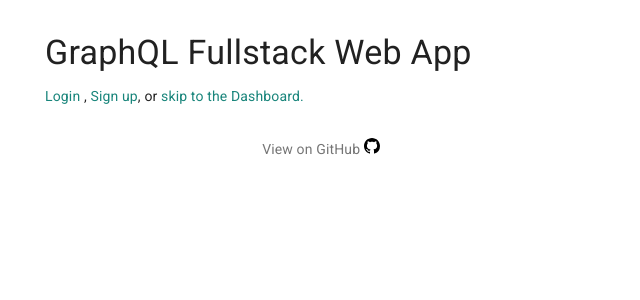
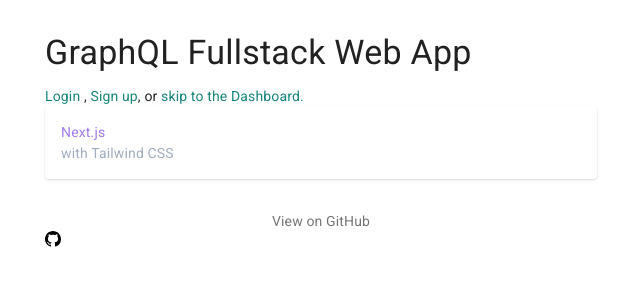
Before and after one commit to kunalgorithm/graphql-fullstack, a Next.js app: page / in a window 1280 px wide. Shown: the top 300 px of the page, without its empty margins (319-959 px from the left). Built offline with nearby package versions, Linux system fonts and the light colour scheme.

Commit message:
tailwind installed 🎐

```diff
--- /dev/null
+++ b/next.config.js
@@ -0,0 +1,2 @@
+const withCSS = require("@zeit/next-css");
+module.exports = withCSS({});
--- a/package.json
+++ b/package.json
@@ -18,9 +18,11 @@
     "@apollo/react-ssr": "^3.1.0",
     "@material-ui/core": "^4.4.1",
     "@material-ui/icons": "^4.2.1",
+    "@zeit/next-css": "^1.0.1",
     "apollo-boost": "^0.4.4",
     "apollo-link-context": "^1.0.19",
     "apollo-server-micro": "2.6.7",
+    "autoprefixer": "^9.7.4",
     "bcryptjs": "^2.4.3",
     "cookie": "^0.4.0",
     "graphql": "14.4.2",
@@ -28,6 +30,7 @@
     "isomorphic-unfetch": "^3.0.0",
     "jsonwebtoken": "^8.5.1",
     "next": "latest",
+    "postcss-import": "^12.0.1",
     "prisma-client-lib": "^1.34.10",
     "prisma2": "^2.0.0-preview016.1",
     "react": "^16.8.6",
@@ -36,6 +39,8 @@
   },
   "devDependencies": {
     "@types/react": "^16.9.2",
+    "postcss-preset-env": "^6.7.0",
+    "tailwindcss": "^1.2.0",
     "tslint": "^5.19.0",
     "typescript": "^3.6.2"
   }
--- a/pages/_app.js
+++ b/pages/_app.js
@@ -4,7 +4,7 @@ import Head from "next/head";
 import { ThemeProvider } from "@material-ui/styles";
 import CssBaseline from "@material-ui/core/CssBaseline";
 import theme from "../components/theme";
-
+import "../tailwind.css";
 class MyApp extends App {
   componentDidMount() {
     // Remove the server-side injected CSS.
--- a/pages/index.tsx
+++ b/pages/index.tsx
@@ -29,6 +29,10 @@ const Index = ({ users }) => (
           skip to the Dashboard.
         </MuiLink>
       </NextLink>
+      <div className="p-4 shadow rounded bg-white">
+        <h1 className="text-purple-500 leading-normal">Next.js</h1>
+        <p className="text-gray-500">with Tailwind CSS</p>
+      </div>
     </Box>
     <Box>
       <Copyright />
--- /dev/null
+++ b/postcss.config.js
@@ -0,0 +1,3 @@
+module.exports = {
+  plugins: [require("tailwindcss"), require("postcss-preset-env")]
+};
--- /dev/null
+++ b/tailwind.config.js
@@ -0,0 +1,7 @@
+module.exports = {
+  theme: {
+    extend: {},
+  },
+  variants: {},
+  plugins: [],
+}
--- /dev/null
+++ b/tailwind.css
@@ -0,0 +1,3 @@
+@import "tailwindcss/base";
+@import "tailwindcss/components";
+@import "tailwindcss/utilities";
```
Also changed, not shown: pages/_document.js (+7 -3 lines), 1 other file (tests, documents, lock files or other folders).
